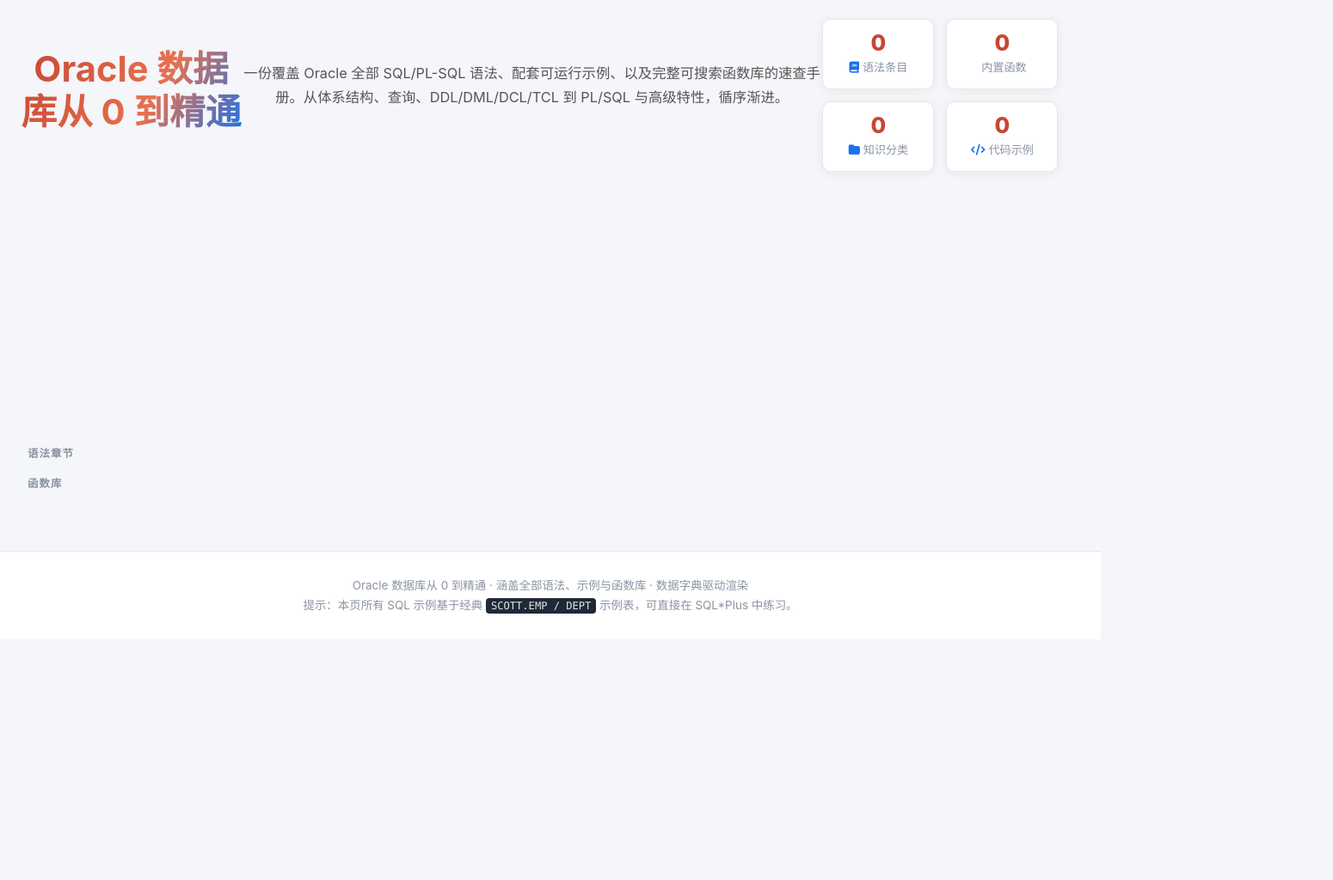
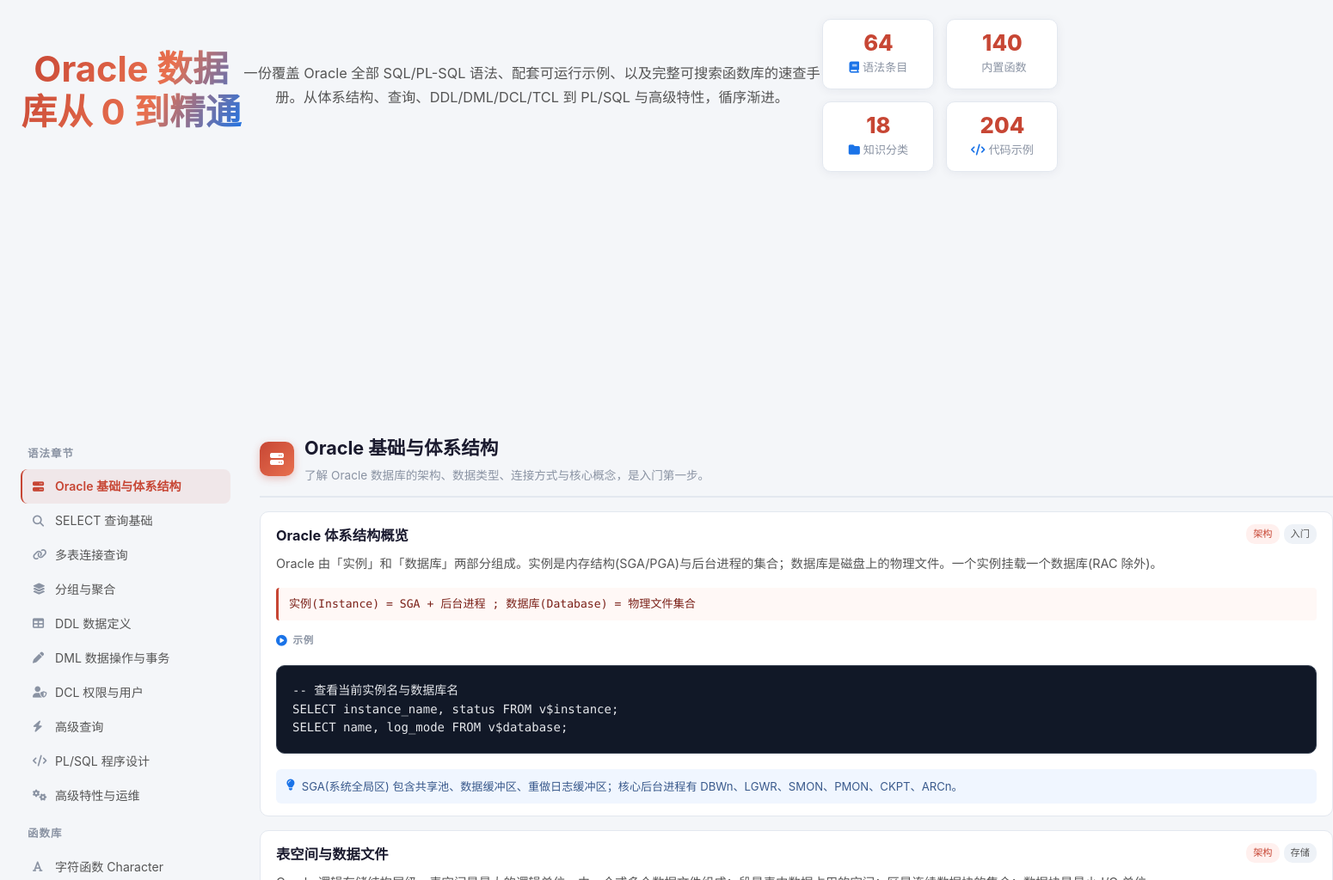
Before and after one commit to respect3227/respect3227.github.io, a plain HTML site: page blog/07-oracle-database.html in a window 1280 px wide. Shown: the part 360-1384 px from the top of the page at 86% size, 1550 px wide, since content can reach past the window. Before the commit the page ends 1104 px from the top, so only its background shows below. Drawn offline with nearby package versions, Linux system fonts and the light colour scheme.

Commit message:
fix: 修复 Oracle 教程页面数据未加载(const 变量未挂到 window) 并增加防御性检查

```diff
--- a/blog/07-oracle-database.html
+++ b/blog/07-oracle-database.html
@@ -200,24 +200,26 @@
 <script>
 (function(){
   "use strict";
-  const D = window.ORACLE_DATA;
+  const D = window.ORACLE_DATA || {};
+  const syntaxList = D.syntax || [];
+  const funcList = D.functions || [];
   const $ = s => document.querySelector(s);
   const el = (tag, cls, html) => { const e=document.createElement(tag); if(cls)e.className=cls; if(html!=null)e.innerHTML=html; return e; };
   const esc = s => String(s).replace(/[&<>"]/g, c=>({'&':'&amp;','<':'&lt;','>':'&gt;','"':'&quot;'}[c]));
 
   /* ---------- 统计 ---------- */
   let synCount=0, exCount=0;
-  D.syntax.forEach(s=>{ synCount+=s.items.length; s.items.forEach(()=>exCount++); });
+  syntaxList.forEach(s=>{ synCount+=s.items.length; s.items.forEach(()=>exCount++); });
   let funcCount=0;
-  D.functions.forEach(c=>funcCount+=c.items.length);
+  funcList.forEach(c=>funcCount+=c.items.length);
   $('#stSyntax').textContent = synCount;
   $('#stFunc').textContent = funcCount;
-  $('#stCat').textContent = D.syntax.length + D.functions.length;
+  $('#stCat').textContent = syntaxList.length + funcList.length;
   $('#stEx').textContent = exCount + funcCount;
 
   /* ---------- 渲染语法 ---------- */
   const main = $('#main');
-  D.syntax.forEach(sec=>{
+  syntaxList.forEach(sec=>{
     const block = el('section','section-block');
     block.id = 'sec-'+sec.id;
     block.innerHTML = `
@@ -281,7 +283,7 @@
   const allBtn = el('button','cat-btn active','全部');
   allBtn.dataset.cat = 'all';
   catsWrap.appendChild(allBtn);
-  D.functions.forEach(c=>{
+  funcList.forEach(c=>{
     const b = el('button','cat-btn',`${c.category}`);
     b.dataset.cat = c.category;
     catsWrap.appendChild(b);
@@ -289,7 +291,7 @@
 
   // 展平函数列表
   const allFuncs = [];
-  D.functions.forEach(c=>c.items.forEach(f=>allFuncs.push(Object.assign({category:c.category, icon:c.icon}, f))));
+  funcList.forEach(c=>c.items.forEach(f=>allFuncs.push(Object.assign({category:c.category, icon:c.icon}, f))));
 
   const grid = $('#funcGrid');
   const countEl = $('#funcCount');
@@ -358,14 +360,14 @@
 
   /* ---------- 侧边栏 ---------- */
   const sideSyn = $('#sideSyntax');
-  D.syntax.forEach(s=>{
+  syntaxList.forEach(s=>{
     const a = el('a','side-link');
     a.innerHTML = `<i class="fas ${s.icon}"></i><span>${esc(s.title)}</span>`;
     a.dataset.target = 'sec-'+s.id;
     sideSyn.appendChild(a);
   });
   const sideFunc = $('#sideFunc');
-  D.functions.forEach(c=>{
+  funcList.forEach(c=>{
     const a = el('a','side-link');
     a.innerHTML = `<i class="fas ${c.icon}"></i><span>${esc(c.category)}</span>`;
     a.dataset.target = 'sec-functions';
@@ -427,8 +429,8 @@
     gsTimer = setTimeout(()=>{
       // 优先匹配语法条目，其次函数
       const k = v.toLowerCase();
-      const synHit = D.syntax.flatMap(s=>s.items.map(it=>({sec:s,it})))
-        .find(x=>x.it.name.toLowerCase().includes(k) || x.it.tags.some(t=>t.toLowerCase().includes(k)) || x.it.syntax.toLowerCase().includes(k));
+      const synHit = syntaxList.flatMap(s=>s.items.map(it=>({sec:s,it})))
+        .find(x=>x.it.name.toLowerCase().includes(k) || (x.it.tags||[]).some(t=>t.toLowerCase().includes(k)) || x.it.syntax.toLowerCase().includes(k));
       if(synHit){
         const node = document.getElementById('item-'+slug(synHit.it.name));
         if(node){ node.scrollIntoView({behavior:'smooth',block:'start'}); flash(node); return; }
--- a/blog/oracle-data.js
+++ b/blog/oracle-data.js
@@ -2,7 +2,7 @@
  * Oracle 数据库知识点数据集
  * 数据驱动渲染：syntax = 语法分类与示例；functions = 函数库（可搜索）
  */
-const ORACLE_DATA = {
+window.ORACLE_DATA = {
   /* ============================ 语法部分 ============================ */
   syntax: [
     {
```
